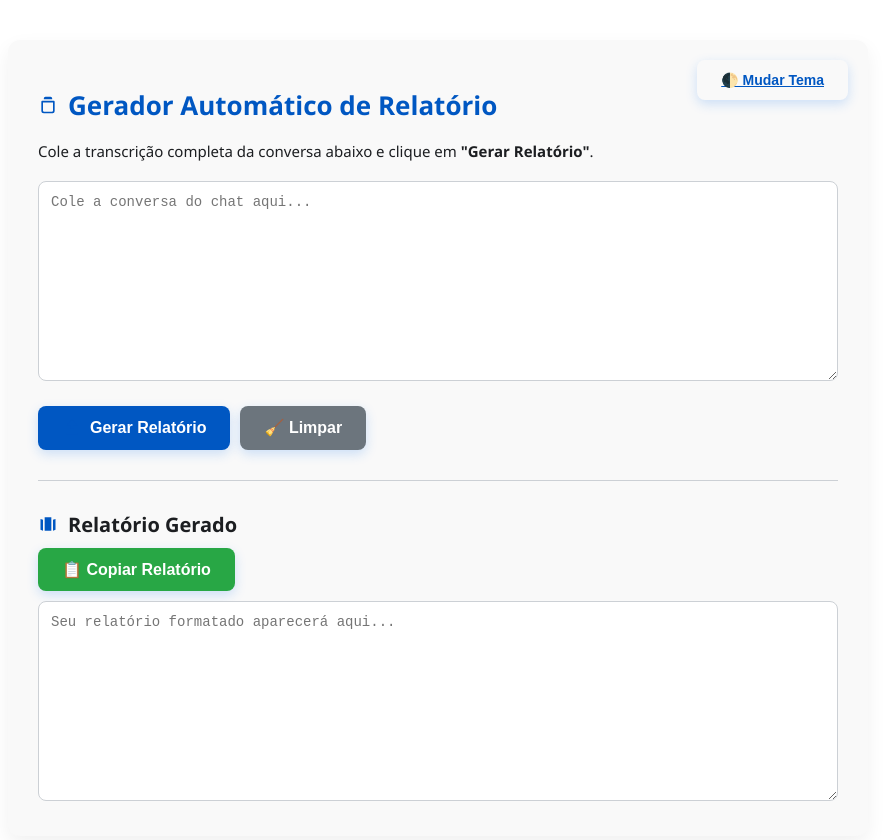
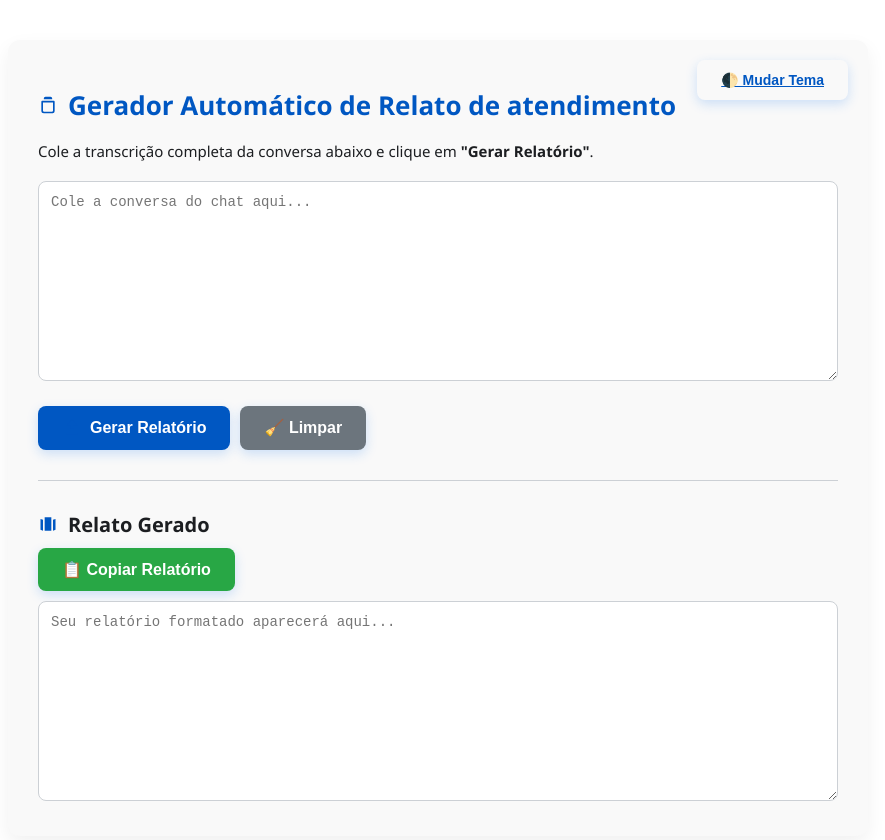
Before and after one commit to Pauloppb/gerador-de-relatorios, a plain HTML site: page index.html in a window 1280 px wide. Shown: the whole page, without its empty margins (202-1087 px from the left). Drawn offline with Linux system fonts and the light colour scheme.

Commit message:
Update index.html

```diff
--- a/index.html
+++ b/index.html
@@ -3,7 +3,7 @@
 <head>
   <meta charset="UTF-8" />
   <meta name="viewport" content="width=device-width, initial-scale=1.0"/>
-  <title>Gerador de Relato de Atendimento</title>
+  <title>Gerador de Relatório de Atendimento</title>
   <style>
     :root {
       --bg: #ffffff;
@@ -141,7 +141,7 @@
       <svg class="icon" xmlns="http://www.w3.org/2000/svg" viewBox="0 0 24 24">
         <path d="M9 2h6a2 2 0 0 1 2 2v1H7V4a2 2 0 0 1 2-2zm10 5H5a1 1 0 0 0-1 1v11a3 3 0 0 0 3 3h10a3 3 0 0 0 3-3V8a1 1 0 0 0-1-1zm-1 12a1 1 0 0 1-1 1H7a1 1 0 0 1-1-1V9h12z"/>
       </svg>
-      Gerador Automático de Relatório
+      Gerador Automático de Relato de atendimento
     </h1>
 
     <p>Cole a transcrição completa da conversa abaixo e clique em <strong>"Gerar Relatório"</strong>.</p>
@@ -167,7 +167,7 @@
       <svg class="icon" xmlns="http://www.w3.org/2000/svg" viewBox="0 0 24 24">
         <path d="M3 6l3 1v13l-3-1V6zm18 0v13l-3 1V7l3-1zM8 4h8v16H8V4z"/>
       </svg>
-      Relatório Gerado
+      Relato Gerado
     </h2>
 
     <button id="copiar-btn" style="margin-bottom: 10px; background-color: #28a745;">
```
